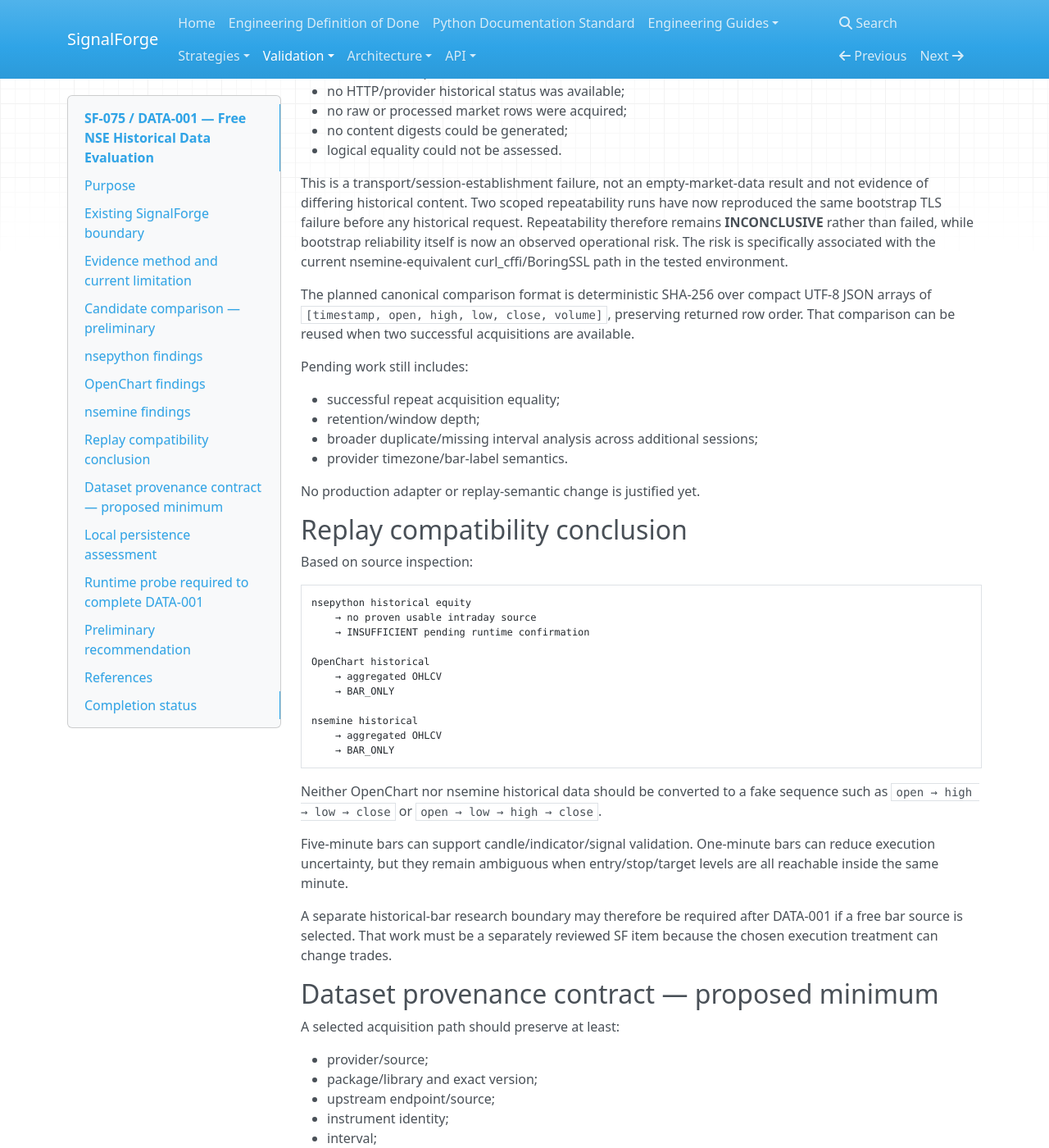
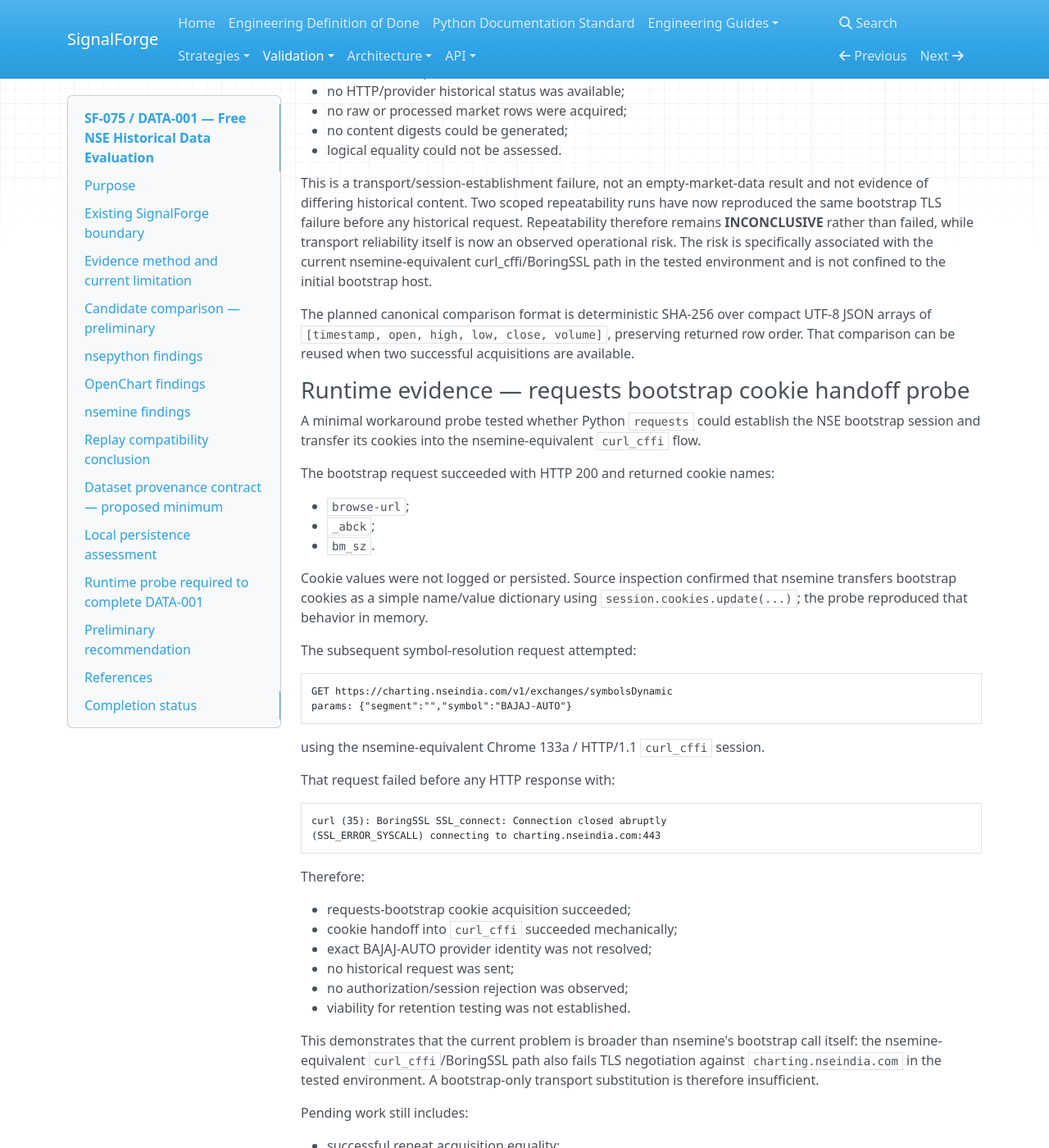
Before and after one commit to harishkamathuk/signalforge, an MkDocs documentation site: the page built from docs/validation/sf-075-data-001-free-nse-historical-data.md, in a window 1280 px wide and 1400 px high, scrolled down 13137 px. Shown: the whole window at 82% size. Built offline with MkDocs 1.6.1, drawn with Linux system fonts in a browser that asks for light colours; nearby versions of some CDN libraries.

Commit message:
docs: record failed requests bootstrap handoff

````diff
--- a/docs/validation/sf-075-data-001-free-nse-historical-data.md
+++ b/docs/validation/sf-075-data-001-free-nse-historical-data.md
@@ -587,11 +587,56 @@ For both attempts:
 This is a transport/session-establishment failure, not an empty-market-data result and not evidence
 of differing historical content. Two scoped repeatability runs have now reproduced the same bootstrap
 TLS failure before any historical request. Repeatability therefore remains **INCONCLUSIVE** rather
-than failed, while bootstrap reliability itself is now an observed operational risk. The risk is specifically associated with the current nsemine-equivalent curl_cffi/BoringSSL path in the tested environment.
+than failed, while transport reliability itself is now an observed operational risk. The risk is specifically associated with the current nsemine-equivalent curl_cffi/BoringSSL path in the tested environment and is not confined to the initial bootstrap host.
 
 The planned canonical comparison format is deterministic SHA-256 over compact UTF-8 JSON arrays of
 `[timestamp, open, high, low, close, volume]`, preserving returned row order. That comparison can
 be reused when two successful acquisitions are available.
+
+### Runtime evidence — requests bootstrap cookie handoff probe
+
+A minimal workaround probe tested whether Python `requests` could establish the NSE bootstrap
+session and transfer its cookies into the nsemine-equivalent `curl_cffi` flow.
+
+The bootstrap request succeeded with HTTP 200 and returned cookie names:
+
+- `browse-url`;
+- `_abck`;
+- `bm_sz`.
+
+Cookie values were not logged or persisted. Source inspection confirmed that nsemine transfers
+bootstrap cookies as a simple name/value dictionary using `session.cookies.update(...)`; the probe
+reproduced that behavior in memory.
+
+The subsequent symbol-resolution request attempted:
+
+```text
+GET https://charting.nseindia.com/v1/exchanges/symbolsDynamic
+params: {"segment":"","symbol":"BAJAJ-AUTO"}
+```
+
+using the nsemine-equivalent Chrome 133a / HTTP/1.1 `curl_cffi` session.
+
+That request failed before any HTTP response with:
+
+```text
+curl (35): BoringSSL SSL_connect: Connection closed abruptly
+(SSL_ERROR_SYSCALL) connecting to charting.nseindia.com:443
+```
+
+Therefore:
+
+- requests-bootstrap cookie acquisition succeeded;
+- cookie handoff into `curl_cffi` succeeded mechanically;
+- exact BAJAJ-AUTO provider identity was not resolved;
+- no historical request was sent;
+- no authorization/session rejection was observed;
+- viability for retention testing was not established.
+
+This demonstrates that the current problem is broader than nsemine's bootstrap call itself: the
+nsemine-equivalent `curl_cffi`/BoringSSL path also fails TLS negotiation against
+`charting.nseindia.com` in the tested environment. A bootstrap-only transport substitution is
+therefore insufficient.
 
 Pending work still includes:
 
````
